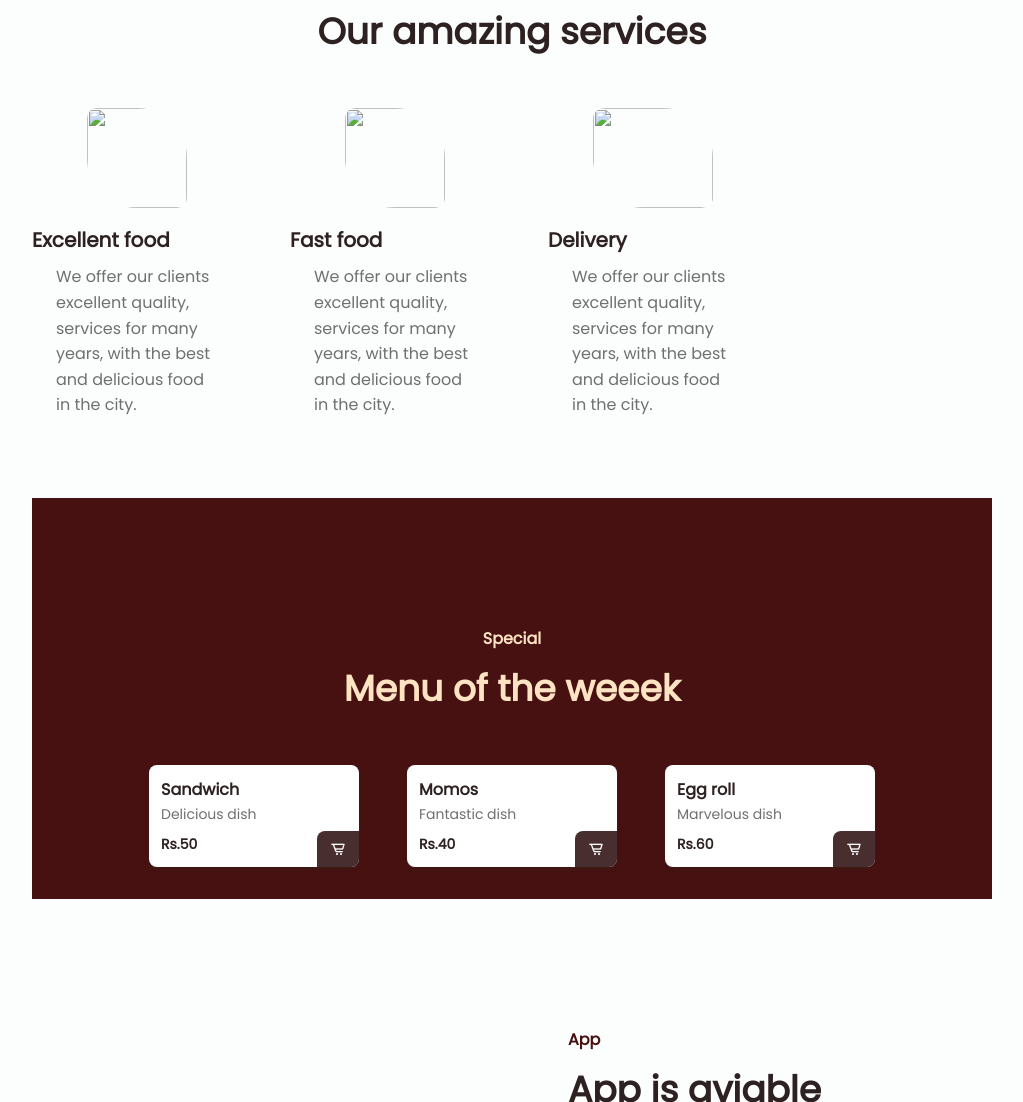
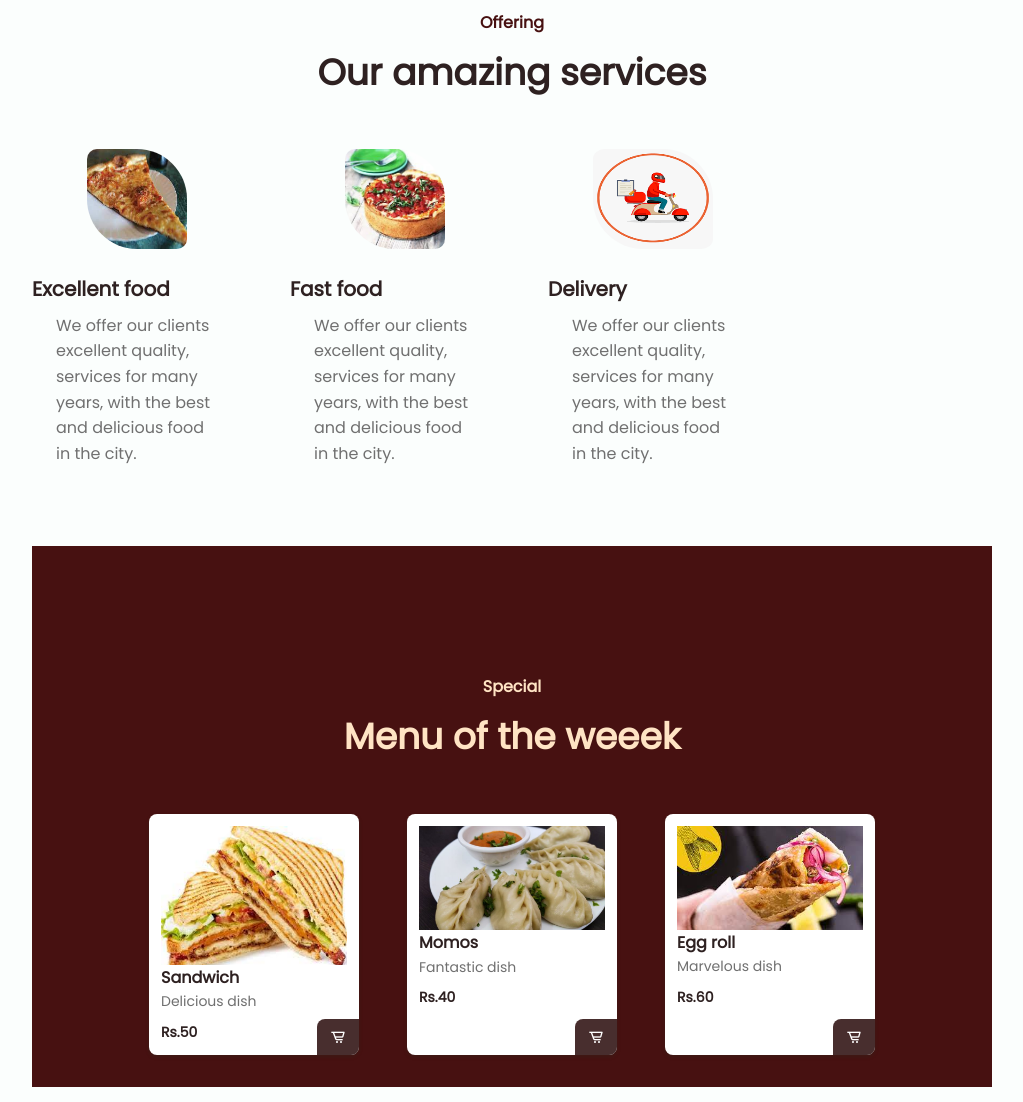
Before and after one commit to Jatinpathak28/food-delivery, a plain HTML site: page index.html in a window 1280 px wide. Shown: the part 1698-2800 px from the top of the page, without its empty margins (128-1151 px from the left). Drawn offline with nearby package versions, Linux system fonts and the light colour scheme; files whose address does not match are found by name.

Commit message:
Update index.html

```diff
--- a/index.html
+++ b/index.html
@@ -6,7 +6,7 @@
     <meta name="viewport" content="width=device-width, initial-scale=1.0">
     <link href='https://unpkg.com/boxicons@2.0.7/css/boxicons.min.css' rel='stylesheet'>
     <link rel="stylesheet" href="style.css">
-    <link rel="icon" href="images/favicon.png" type="image/png">
+    <link rel="icon" href="favicon.png" type="image/png">
     <title>CHAWPATTY FOOD'S</title>
 </head>
 <body>
@@ -49,7 +49,7 @@
                  <a href="#" class="button">View Menu</a>
             </div>
 
-            <img src="images/burger.jpg" alt="burger" class="home__img">
+            <img src="burger.jpg" alt="burger" class="home__img">
         </div>
     </section>
 
@@ -62,7 +62,7 @@
                 <p class="about__description">we cook the best food in the entire city, with excellent customer service, the best meals and at the best price, visit us.</p>
                 <a href="#Explore-history" class="button1">Explore history</a>
             </div>
-            <img src="images/panipuri.webp" alt="" class="about__img">
+            <img src="panipuri.webp" alt="" class="about__img">
         </div>
     </section>
 
@@ -73,20 +73,20 @@
         <h2 class="section-title">Our amazing services</h2>
         <div class="services__container  bd-grid">
             <div class="services__content">
-                <img src="images/dish.jpg" alt="" class="services__img" style="height: 100px;  width: 100px;">
+                <img src="dish.jpg" alt="" class="services__img" style="height: 100px;  width: 100px;">
 
                 <h3 class="services__title services__initial">Excellent food</h3>
                 <p class="services__description services__initial">We offer our clients excellent quality, services for many years, with the best and delicious food in the city.</p>
             </div>
                 <div class="services__content">
-                <img src="images/dish1.jpg" alt="" class="services__img" style="height: 100px;  width: 100px;">
+                <img src="dish1.jpg" alt="" class="services__img" style="height: 100px;  width: 100px;">
 
                 <h3 class="services__title services__initial">Fast food</h3>
                 <p class="services__description services__initial">We offer our clients excellent quality, services for many years, with the best and delicious food in the city.</p>
                 </div>
                 <div class="services__content">
 
-                <img src="images/fast1.png" alt="" class="services__img" style="height: 100px;  width: 120px;">
+                <img src="fast1.png" alt="" class="services__img" style="height: 100px;  width: 120px;">
 
                 <h3 class="services__title services__initial">Delivery</h3>
                 <p class="services__description services__initial">We offer our clients excellent quality, services for many years, with the best and delicious food in the city.</p>
@@ -103,7 +103,7 @@
              <h2 class="section-title menu__initial">Menu of the weeek</h2>
      <div class="menu__container bd-grid">
          <div class="menu-content">
-            <img src="images/sand.jpg" alt="" class="Menu__img">
+            <img src="sand.jpg" alt="" class="Menu__img">
             <h3 class="menu__name">Sandwich</h3>
             <span class="menu__detail">Delicious dish</span>
             <span class="menu__preci">Rs.50</span>
@@ -111,7 +111,7 @@
              </a>
         </div>
         <div class="menu-content">
-             <img src="images/momo.jpg" alt="" class="Menu__img">
+             <img src="momo.jpg" alt="" class="Menu__img">
             <h3 class="menu__name">Momos</h3>
             <span class="menu__detail">Fantastic dish</span>
             <span class="menu__preci">Rs.40</span>
@@ -119,7 +119,7 @@
              </a>
         </div>
         <div class="menu-content">
-             <img src="images/egg.jpg" alt="" class="Menu__img">
+             <img src="egg.jpg" alt="" class="Menu__img">
             <h3 class="menu__name">Egg roll</h3>
             <span class="menu__detail">Marvelous dish</span>
             <span class="menu__preci">Rs.60</span>
@@ -142,7 +142,7 @@
                     <!-- <a href="#"><img src="images/app2.jpg" alt="" class="app__store"></a> -->
                 </div>
              </div>
-            <img src="images/app3.PNG" alt="" class="app__img">
+            <img src="app3.PNG" alt="" class="app__img">
         </div>
     </section>
 
```
